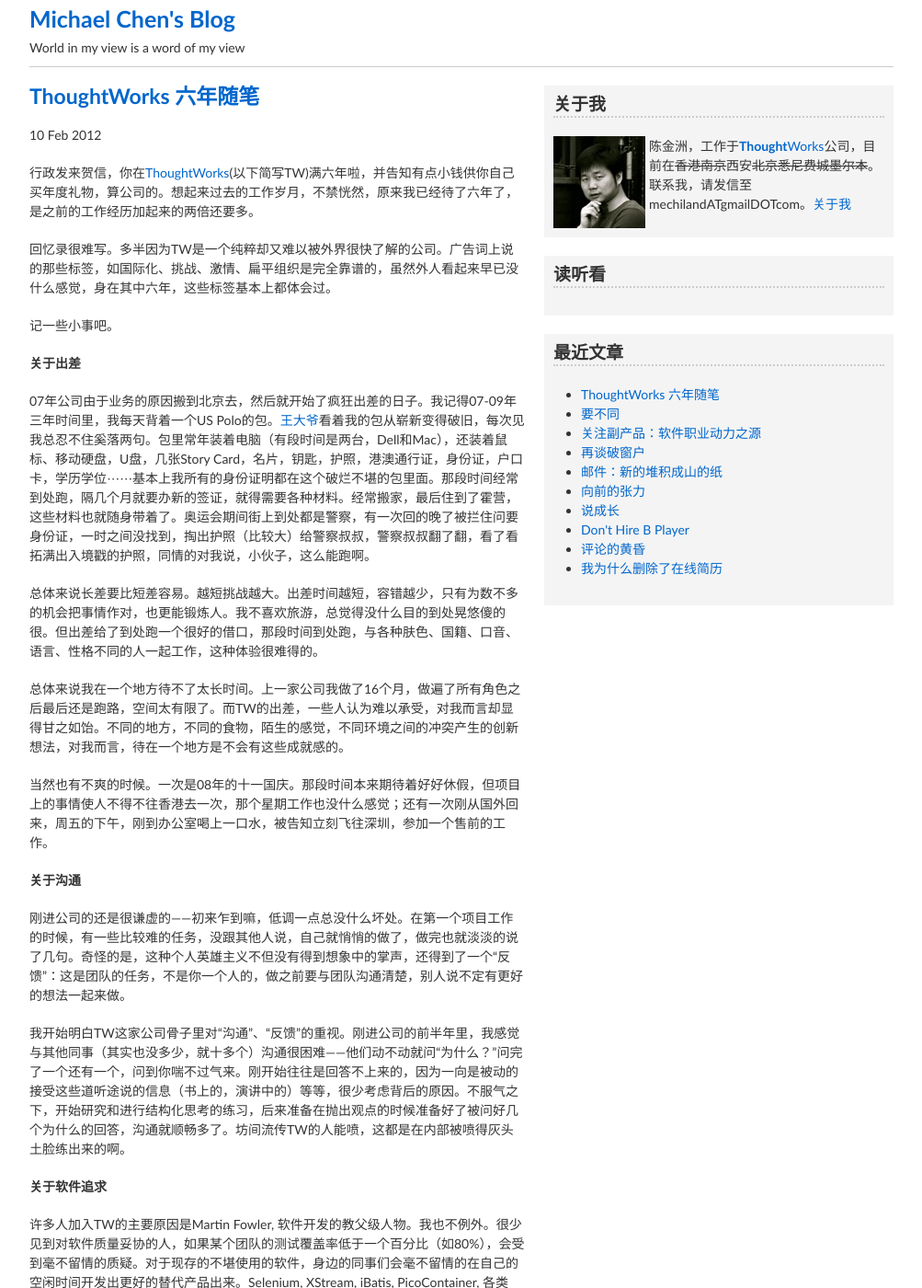
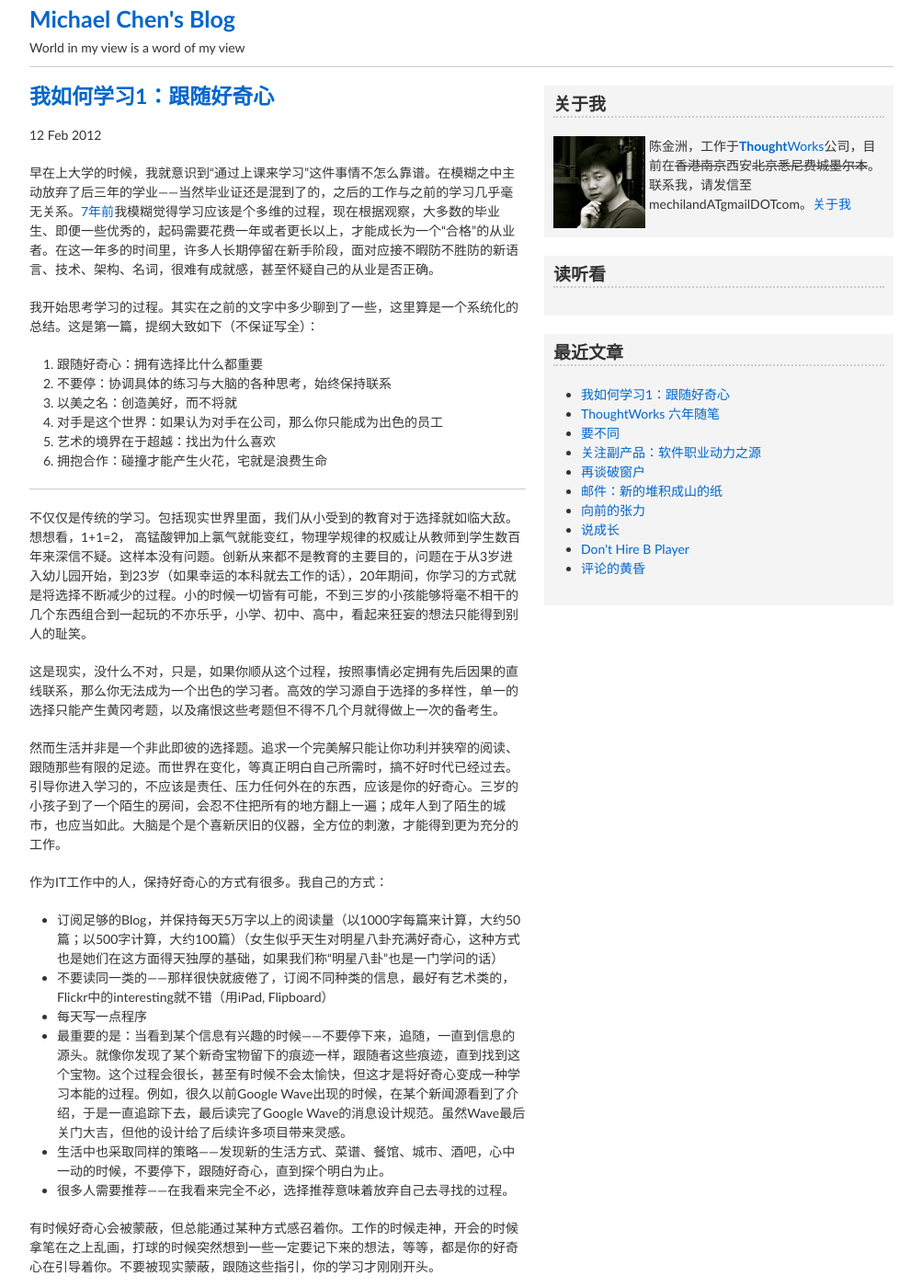
Before and after one commit to mechiland/mechiland.github.com, a Jekyll site: the page built from index.html, in a window 1280 px wide and 1400 px high. Shown: the whole window at 92% size, without its empty margins (138-1141 px from the left). Built offline with Jekyll 4.4.1, drawn with Linux system fonts in a browser that asks for light colours; Markdown is read by kramdown in place of the engine named in the settings; comment, search, counter and statistics services are not loaded; some of the changed text lies outside the part shown.

Commit message:
new post: how i learn 1. Also change markdown using rdiscount

```diff
--- a/_config.yml
+++ b/_config.yml
@@ -11,7 +11,7 @@
 lsi: false
 pygments: false
 server_port: 4000
-markdown: maruku
+markdown: rdiscount
 permalink: /archives/:title
 
 maruku:
--- /dev/null
+++ b/_posts/2012-02-12-how-i-learn-1-follow-curiousness.md
@@ -0,0 +1,43 @@
+---
+layout: post
+status: publish
+type: post
+published: true
+title: "我如何学习1：跟随好奇心"
+---
+
+早在上大学的时候，我就意识到“通过上课来学习”这件事情不怎么靠谱。在模糊之中主动放弃了后三年的学业——当然毕业证还是混到了的，之后的工作与之前的学习几乎毫无关系。[7年前](/archives/76/)我模糊觉得学习应该是个多维的过程，现在根据观察，大多数的毕业生、即便一些优秀的，起码需要花费一年或者更长以上，才能成长为一个“合格”的从业者。在这一年多的时间里，许多人长期停留在新手阶段，面对应接不暇防不胜防的新语言、技术、架构、名词，很难有成就感，甚至怀疑自己的从业是否正确。
+
+我开始思考学习的过程。其实在之前的文字中多少聊到了一些，这里算是一个系统化的总结。这是第一篇，提纲大致如下（不保证写全）：
+
+1.  跟随好奇心：拥有选择比什么都重要
+2. 不要停：协调具体的练习与大脑的各种思考，始终保持联系
+3. 以美之名：创造美好，而不将就
+4. 对手是这个世界：如果认为对手在公司，那么你只能成为出色的员工
+5. 艺术的境界在于超越：找出为什么喜欢
+6. 拥抱合作：碰撞才能产生火花，宅就是浪费生命
+
+*******
+
+不仅仅是传统的学习。包括现实世界里面，我们从小受到的教育对于选择就如临大敌。想想看，1+1=2， 高锰酸钾加上氯气就能变红，物理学规律的权威让从教师到学生数百年来深信不疑。这样本没有问题。创新从来都不是教育的主要目的，问题在于从3岁进入幼儿园开始，到23岁（如果幸运的本科就去工作的话），20年期间，你学习的方式就是将选择不断减少的过程。小的时候一切皆有可能，不到三岁的小孩能够将毫不相干的几个东西组合到一起玩的不亦乐乎，小学、初中、高中，看起来狂妄的想法只能得到别人的耻笑。
+
+这是现实，没什么不对，只是，如果你顺从这个过程，按照事情必定拥有先后因果的直线联系，那么你无法成为一个出色的学习者。高效的学习源自于选择的多样性，单一的选择只能产生黄冈考题，以及痛恨这些考题但不得不几个月就得做上一次的备考生。
+
+然而生活并非是一个非此即彼的选择题。追求一个完美解只能让你功利并狭窄的阅读、跟随那些有限的足迹。而世界在变化，等真正明白自己所需时，搞不好时代已经过去。引导你进入学习的，不应该是责任、压力任何外在的东西，应该是你的好奇心。三岁的小孩子到了一个陌生的房间，会忍不住把所有的地方翻上一遍；成年人到了陌生的城市，也应当如此。大脑是个是个喜新厌旧的仪器，全方位的刺激，才能得到更为充分的工作。
+
+作为IT工作中的人，保持好奇心的方式有很多。我自己的方式：
+
+* 订阅足够的Blog，并保持每天5万字以上的阅读量（以1000字每篇来计算，大约50篇；以500字计算，大约100篇）（女生似乎天生对明星八卦充满好奇心，这种方式也是她们在这方面得天独厚的基础，如果我们称“明星八卦”也是一门学问的话）
+* 不要读同一类的——那样很快就疲倦了，订阅不同种类的信息，最好有艺术类的，Flickr中的interesting就不错（用iPad, Flipboard）
+* 每天写一点程序
+* 最重要的是：当看到某个信息有兴趣的时候——不要停下来，追随，一直到信息的源头。就像你发现了某个新奇宝物留下的痕迹一样，跟随者这些痕迹，直到找到这个宝物。这个过程会很长，甚至有时候不会太愉快，但这才是将好奇心变成一种学习本能的过程。例如，很久以前Google Wave出现的时候，在某个新闻源看到了介绍，于是一直追踪下去，最后读完了Google Wave的消息设计规范。虽然Wave最后关门大吉，但他的设计给了后续许多项目带来灵感。
+* 生活中也采取同样的策略——发现新的生活方式、菜谱、餐馆、城市、酒吧，心中一动的时候，不要停下，跟随好奇心，直到探个明白为止。
+* 很多人需要推荐——在我看来完全不必，选择推荐意味着放弃自己去寻找的过程。
+
+有时候好奇心会被蒙蔽，但总能通过某种方式感召着你。工作的时候走神，开会的时候拿笔在之上乱画，打球的时候突然想到一些一定要记下来的想法，等等，都是你的好奇心在引导着你。不要被现实蒙蔽，跟随这些指引，你的学习才刚刚开头。
+
+一些通过好奇心获得学习长进的例子：
+
+1. 高中时有个同学成绩不好，怎么学都不好。后来迷上了篮球和钢琴。高中毕业的时候，篮球打的很棒，钢琴过了八级，高考680分。
+
+2. [八叉](http://blog.vincentx.info/)若干次跟我说，我现在通过冥想学习。根据观察，他应该是在大量的不同种类的阅读之后在大脑中进行后期处理。八叉的兴趣范围之广，见地之深，我还很少见到第二人。
```
Also changed, not shown: 1 other file.
